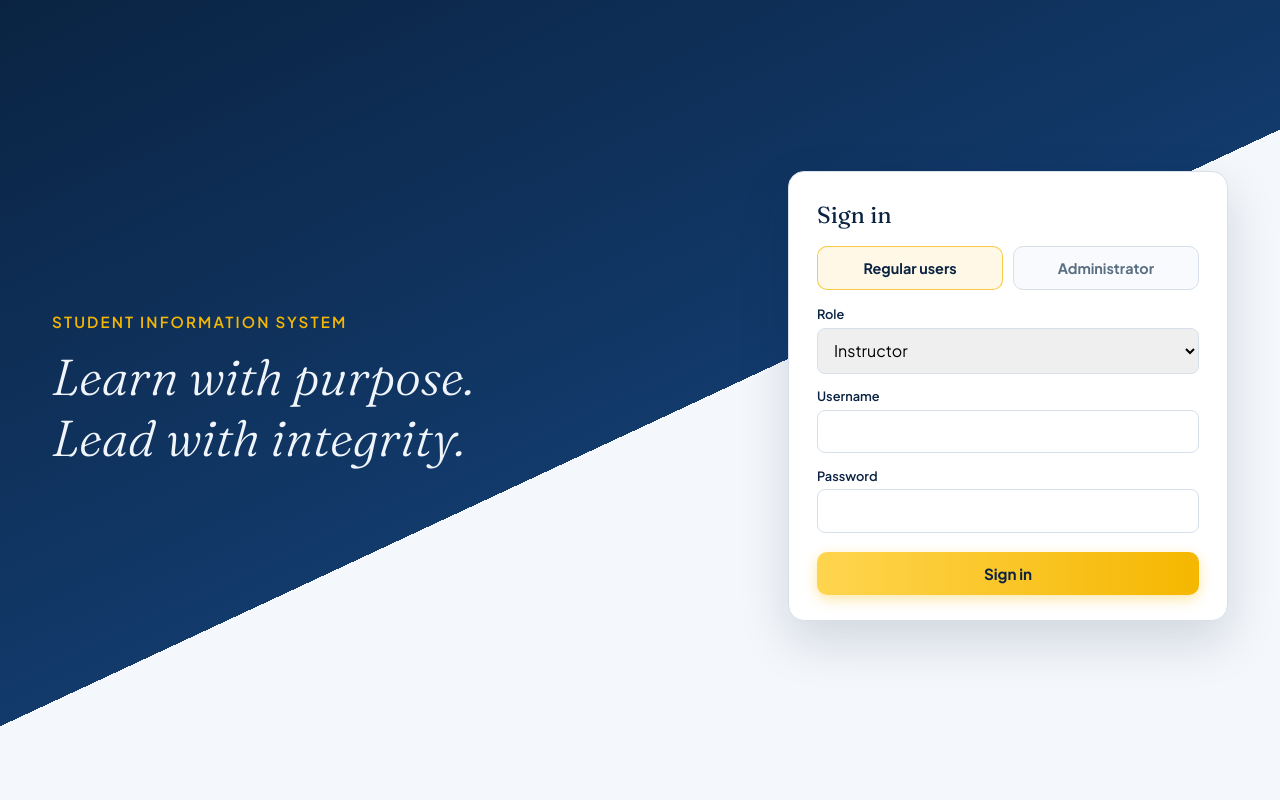
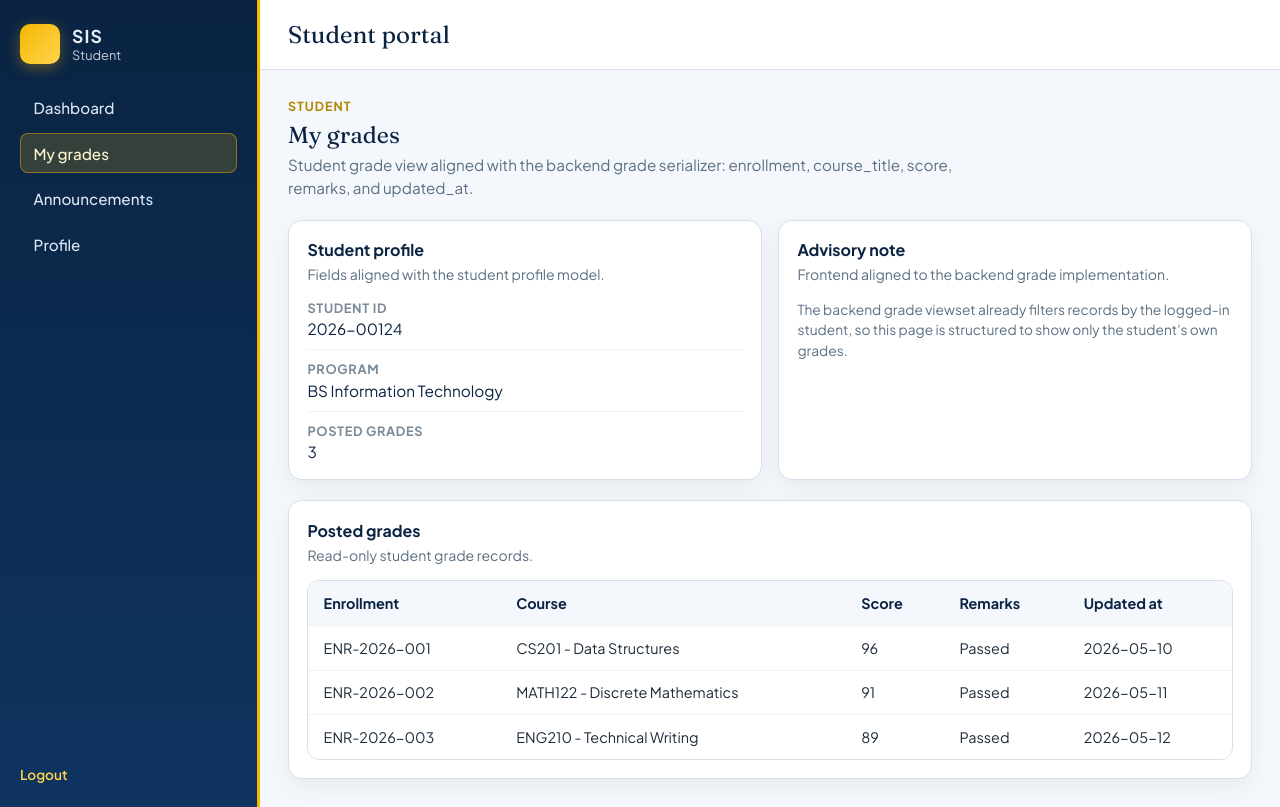
Before and after one commit to Purple-House-ni-JD/SIS-FRONTEND, a React (Vite) app: page /student/grades in a window 1280 px wide. Before the commit this address led to /. Built offline with nearby package versions, Linux system fonts and the light colour scheme.

Commit message:
feat: added student grades

```diff
--- a/src/App.jsx
+++ b/src/App.jsx
@@ -22,7 +22,7 @@ export default function App() {
 
       <Route path="/student" element={<AppShell portal="student" title="Student" nav={portalNav.student} />}>
         <Route index element={<StudentDashboard />} />
-        <Route path="courses" element={<StudentGradesPage />} />
+        <Route path="grades" element={<StudentGradesPage />} />
         <Route path="announcements" element={<StudentAnnouncementsPage />} />
         <Route path="profile" element={<StudentProfilePage />} />
       </Route>
@@ -32,7 +32,7 @@ export default function App() {
         element={<AppShell portal="instructor" title="Instructor" nav={portalNav.instructor} />}
       >
         <Route index element={<StaffDashboard />} />
-        <Route path="courses" element={<StaffGradingPage />} />
+        <Route path="grades" element={<StaffGradingPage />} />
         <Route path="announcements" element={<StaffAnnouncementsPage />} />
         <Route path="profile" element={<StaffProfilePage />} />
       </Route>
@@ -40,7 +40,7 @@ export default function App() {
       <Route path="/admin" element={<AppShell portal="admin" title="Admin" nav={portalNav.admin} />}>
         <Route index element={<AdminDashboard />} />
         <Route path="users" element={<AdminUsersPage />} />
-        <Route path="courses" element={<AdminGradesPage />} />
+        <Route path="grades" element={<AdminGradesPage />} />
         <Route path="announcements" element={<AdminAnnouncementsPage />} />
       </Route>
 
--- a/src/data/portalConfig.js
+++ b/src/data/portalConfig.js
@@ -2,18 +2,18 @@ export const portalNav = {
   admin: [
     { to: '/admin', end: true, label: 'Dashboard' },
     { to: '/admin/users', label: 'User management' },
-    { to: '/admin/courses', label: 'Courses' },
+    { to: '/admin/grades', label: 'Grades' },
     { to: '/admin/announcements', label: 'Announcements' },
   ],
   instructor: [
     { to: '/instructor', end: true, label: 'Dashboard' },
-    { to: '/instructor/courses', label: 'Courses' },
+    { to: '/instructor/grades', label: 'Gradebook' },
     { to: '/instructor/announcements', label: 'Announcements' },
     { to: '/instructor/profile', label: 'Profile' },
   ],
   student: [
     { to: '/student', end: true, label: 'Dashboard' },
-    { to: '/student/courses', label: 'My courses' },
+    { to: '/student/grades', label: 'My grades' },
     { to: '/student/announcements', label: 'Announcements' },
     { to: '/student/profile', label: 'Profile' },
   ],
--- a/src/pages/admin/AdminDashboard.jsx
+++ b/src/pages/admin/AdminDashboard.jsx
@@ -17,10 +17,10 @@ export function AdminDashboard() {
           <h3 className="admin-dash-card__title">User management</h3>
           <p className="admin-dash-card__text">Students, instructors, and admin accounts.</p>
         </Link>
-        <Link to="/admin/courses" className="admin-dash-card">
+        <Link to="/admin/grades" className="admin-dash-card">
           <p className="admin-dash-card__label">Manage</p>
-          <h3 className="admin-dash-card__title">Courses</h3>
-          <p className="admin-dash-card__text">Course code, title, description, and instructor assignment.</p>
+          <h3 className="admin-dash-card__title">Grades</h3>
+          <p className="admin-dash-card__text">Enrollment-based scores and remarks across all courses.</p>
         </Link>
         <Link to="/admin/announcements" className="admin-dash-card">
           <p className="admin-dash-card__label">Manage</p>
--- a/src/pages/admin/AdminGradesPage.jsx
+++ b/src/pages/admin/AdminGradesPage.jsx
@@ -2,27 +2,51 @@ import { useState } from 'react'
 import { EditModal } from '../../components/common/EditModal'
 import './adminPages.css'
 
-const SAMPLE_COURSES = [
-  { id: 1, code: 'CS201', title: 'Data Structures', instructor: 'Marco Santos', created_at: '2026-05-10' },
-  { id: 2, code: 'IT204', title: 'Web Systems', instructor: 'Lea Ramos', created_at: '2026-05-11' },
-  { id: 3, code: 'ENG210', title: 'Technical Writing', instructor: 'Anne Cruz', created_at: '2026-05-12' },
+const SAMPLE_GRADES = [
+  {
+    id: 1,
+    enrollment: 'ENR-2026-001',
+    student_name: 'Alyssa Mendoza',
+    course_title: 'CS201 - Data Structures',
+    score: '96',
+    remarks: 'Passed',
+    updated_at: '2026-05-10',
+  },
+  {
+    id: 2,
+    enrollment: 'ENR-2026-004',
+    student_name: 'Joshua Tan',
+    course_title: 'IT204 - Web Systems',
+    score: '88',
+    remarks: 'Passed',
+    updated_at: '2026-05-11',
+  },
+  {
+    id: 3,
+    enrollment: 'ENR-2026-009',
+    student_name: 'Mika Rivera',
+    course_title: 'ENG210 - Technical Writing',
+    score: '82',
+    remarks: 'Passed',
+    updated_at: '2026-05-12',
+  },
 ]
 
 export function AdminGradesPage() {
-  const [editingCourse, setEditingCourse] = useState(null)
+  const [editingGrade, setEditingGrade] = useState(null)
 
   return (
     <article className="admin-page">
       <header className="admin-page__header">
-        <h2 className="admin-page__title">Courses</h2>
+        <h2 className="admin-page__title">Grades</h2>
         <p className="admin-page__lead">
-          Static admin course view based on the backend course serializer and instructor assignment.
+          Admin grade view aligned with the backend grade serializer for system-wide records.
         </p>
       </header>
 
       <div className="admin-toolbar">
         <button type="button" className="admin-btn admin-btn--primary">
-          Add course
+          Record grade
         </button>
       </div>
 
@@ -30,26 +54,30 @@ export function AdminGradesPage() {
         <table className="admin-table">
           <thead>
             <tr>
-              <th>Code</th>
-              <th>Title</th>
-              <th>Instructor</th>
-              <th>Created at</th>
+              <th>Enrollment</th>
+              <th>Student</th>
+              <th>Course</th>
+              <th>Score</th>
+              <th>Remarks</th>
+              <th>Updated at</th>
               <th>Actions</th>
             </tr>
           </thead>
           <tbody>
-            {SAMPLE_COURSES.map((course) => (
-              <tr key={course.id}>
-                <td>{course.code}</td>
-                <td>{course.title}</td>
-                <td>{course.instructor}</td>
-                <td>{course.created_at}</td>
+            {SAMPLE_GRADES.map((grade) => (
+              <tr key={grade.id}>
+                <td>{grade.enrollment}</td>
+                <td>{grade.student_name}</td>
+                <td>{grade.course_title}</td>
+                <td>{grade.score}</td>
+                <td>{grade.remarks}</td>
+                <td>{grade.updated_at}</td>
                 <td>
                   <div className="admin-table__actions">
                     <button
                       type="button"
                       className="admin-btn admin-btn--ghost admin-btn--sm"
-                      onClick={() => setEditingCourse(course)}
+                      onClick={() => setEditingGrade(grade)}
                     >
                       Edit
                     </button>
@@ -65,24 +93,24 @@ export function AdminGradesPage() {
       </div>
 
       <EditModal
-        isOpen={Boolean(editingCourse)}
-        title={editingCourse ? `Edit ${editingCourse.code}` : 'Edit course'}
-        onClose={() => setEditingCourse(null)}
-        onSubmit={() => setEditingCourse(null)}
+        isOpen={Boolean(editingGrade)}
+        title={editingGrade ? `Edit grade for ${editingGrade.student_name}` : 'Edit grade'}
+        onClose={() => setEditingGrade(null)}
+        onSubmit={() => setEditingGrade(null)}
       >
-        {editingCourse ? (
+        {editingGrade ? (
           <>
             <label className="static-modal__label">
-              Code
-              <input className="static-modal__input" defaultValue={editingCourse.code} />
+              Enrollment
+              <input className="static-modal__input" defaultValue={editingGrade.enrollment} readOnly />
             </label>
             <label className="static-modal__label">
-              Title
-              <input className="static-modal__input" defaultValue={editingCourse.title} />
+              Score
+              <input className="static-modal__input" defaultValue={editingGrade.score} />
             </label>
             <label className="static-modal__label">
-              Instructor
-              <input className="static-modal__input" defaultValue={editingCourse.instructor} />
+              Remarks
+              <input className="static-modal__input" defaultValue={editingGrade.remarks} />
             </label>
           </>
         ) : null}
--- a/src/pages/staff/StaffDashboard.jsx
+++ b/src/pages/staff/StaffDashboard.jsx
@@ -33,8 +33,8 @@ export function StaffDashboard() {
         title="Instructor dashboard"
         description="Simple instructor view based on backend users, instructor profiles, courses, and announcements."
         actions={
-          <Link to="/instructor/courses" className="portal-link">
-            View courses
+          <Link to="/instructor/grades" className="portal-link">
+            Open gradebook
           </Link>
         }
       />
--- a/src/pages/staff/StaffGradingPage.jsx
+++ b/src/pages/staff/StaffGradingPage.jsx
@@ -2,27 +2,33 @@ import { useState } from 'react'
 import { EditModal } from '../../components/common/EditModal'
 import { PortalGrid, PortalKeyValueList, PortalPageHeader, PortalSection, PortalTable } from '../../components/portal/PortalComponents'
 
-const courseRows = [
+const gradeRows = [
   {
     id: 1,
-    code: 'CS201',
-    title: 'Data Structures',
-    description: 'Core programming structures and algorithms.',
-    created_at: '2026-05-10',
+    enrollment: 'ENR-2026-001',
+    student_name: 'Alyssa Mendoza',
+    course_title: 'CS201 - Data Structures',
+    score: '96',
+    remarks: 'Passed',
+    updated_at: '2026-05-10',
   },
   {
     id: 2,
-    code: 'IT204',
-    title: 'Web Systems',
-    description: 'Frontend and backend integration.',
-    created_at: '2026-05-11',
+    enrollment: 'ENR-2026-004',
+    student_name: 'Joshua Tan',
+    course_title: 'CS201 - Data Structures',
+    score: '88',
+    remarks: 'Passed',
+    updated_at: '2026-05-11',
   },
   {
     id: 3,
-    code: 'CS202',
-    title: 'Algorithms',
-    description: 'Design and analysis of algorithms.',
-    created_at: '2026-05-12',
+    enrollment: 'ENR-2026-009',
+    student_name: 'Mika Rivera',
+    course_title: 'IT204 - Web Systems',
+    score: '82',
+    remarks: 'Passed',
+    updated_at: '2026-05-12',
   },
 ]
 
@@ -33,18 +39,19 @@ const profileItems = [
 ]
 
 export function StaffGradingPage() {
-  const [editingCourse, setEditingCourse] = useState(null)
+  const [editingGrade, setEditingGrade] = useState(null)
 
   const columns = [
-    { key: 'code', label: 'Code' },
-    { key: 'title', label: 'Title' },
-    { key: 'description', label: 'Description' },
-    { key: 'created_at', label: 'Created at' },
+    { key: 'student_name', label: 'Student' },
+    { key: 'course_title', label: 'Course' },
+    { key: 'score', label: 'Score' },
+    { key: 'remarks', label: 'Remarks' },
+    { key: 'updated_at', label: 'Updated at' },
     {
       key: 'actions',
       label: 'Actions',
       render: (row) => (
-        <button type="button" className="portal-link portal-link--button" onClick={() => setEditingCourse(row)}>
+        <button type="button" className="portal-link portal-link--button" onClick={() => setEditingGrade(row)}>
           Edit
         </button>
       ),
@@ -55,8 +62,8 @@ export function StaffGradingPage() {
     <article className="portal-page">
       <PortalPageHeader
         eyebrow="Instructor"
-        title="Courses"
-        description="Simple instructor course list based on the backend course serializer."
+        title="Gradebook"
+        description="Instructor grade view aligned with the backend grade serializer and instructor-only grading rules."
       />
 
       <PortalGrid>
@@ -64,36 +71,37 @@ export function StaffGradingPage() {
           <PortalKeyValueList items={profileItems} />
         </PortalSection>
 
-        <PortalSection title="Advisory note" description="Static frontend for now.">
+        <PortalSection title="Advisory note" description="Frontend aligned to instructor grade permissions.">
           <p className="portal-note">
-            Once connected, instructors can read the courses filtered by `request.user` from the backend course viewset.
+            The backend grade logic only allows instructors to see and update grades for students in their own courses, so this page
+            is organized as a gradebook instead of a general course list.
           </p>
         </PortalSection>
       </PortalGrid>
 
-      <PortalSection title="Assigned courses" description="Read-only instructor course view.">
-        <PortalTable columns={columns} rows={courseRows} />
+      <PortalSection title="Managed grades" description="Grade records for instructor-owned courses.">
+        <PortalTable columns={columns} rows={gradeRows} />
       </PortalSection>
 
       <EditModal
-        isOpen={Boolean(editingCourse)}
-        title={editingCourse ? `Edit ${editingCourse.code}` : 'Edit course'}
-        onClose={() => setEditingCourse(null)}
-        onSubmit={() => setEditingCourse(null)}
+        isOpen={Boolean(editingGrade)}
+        title={editingGrade ? `Edit grade for ${editingGrade.student_name}` : 'Edit grade'}
+        onClose={() => setEditingGrade(null)}
+        onSubmit={() => setEditingGrade(null)}
       >
-        {editingCourse ? (
+        {editingGrade ? (
           <>
             <label className="static-modal__label">
-              Code
-              <input className="static-modal__input" defaultValue={editingCourse.code} />
+              Enrollment
+              <input className="static-modal__input" defaultValue={editingGrade.enrollment} readOnly />
             </label>
             <label className="static-modal__label">
-              Title
-              <input className="static-modal__input" defaultValue={editingCourse.title} />
+              Score
+              <input className="static-modal__input" defaultValue={editingGrade.score} />
             </label>
             <label className="static-modal__label">
-              Description
-              <textarea className="static-modal__textarea" defaultValue={editingCourse.description} />
+              Remarks
+              <textarea className="static-modal__textarea" defaultValue={editingGrade.remarks} />
             </label>
           </>
         ) : null}
--- a/src/pages/student/StudentDashboard.jsx
+++ b/src/pages/student/StudentDashboard.jsx
@@ -33,8 +33,8 @@ export function StudentDashboard() {
         title="Student dashboard"
         description="Simple student view based on backend records for enrollments, grades, profile data, and announcements."
         actions={
-          <Link to="/student/courses" className="portal-link">
-            View my courses
+          <Link to="/student/grades" className="portal-link">
+            View my grades
           </Link>
         }
       />
--- a/src/pages/student/StudentGradesPage.jsx
+++ b/src/pages/student/StudentGradesPage.jsx
@@ -3,38 +3,42 @@ import { PortalGrid, PortalKeyValueList, PortalPageHeader, PortalSection, Portal
 const courseRows = [
   {
     id: 1,
-    code: 'CS201',
-    title: 'Data Structures',
-    description: 'Core programming structures and algorithms.',
-    instructor: 'Marco Santos',
+    enrollment: 'ENR-2026-001',
+    course_title: 'CS201 - Data Structures',
+    score: '96',
+    remarks: 'Passed',
+    updated_at: '2026-05-10',
   },
   {
     id: 2,
-    code: 'MATH122',
-    title: 'Discrete Mathematics',
-    description: 'Logic, sets, relations, and proofs.',
-    instructor: 'Lea Ramos',
+    enrollment: 'ENR-2026-002',
+    course_title: 'MATH122 - Discrete Mathematics',
+    score: '91',
+    remarks: 'Passed',
+    updated_at: '2026-05-11',
   },
   {
     id: 3,
-    code: 'ENG210',
-    title: 'Technical Writing',
-    description: 'Clear documentation and formal writing.',
-    instructor: 'Anne Cruz',
+    enrollment: 'ENR-2026-003',
+    course_title: 'ENG210 - Technical Writing',
+    score: '89',
+    remarks: 'Passed',
+    updated_at: '2026-05-12',
   },
 ]
 
 const summaryItems = [
   { label: 'Student ID', value: '2026-00124' },
   { label: 'Program', value: 'BS Information Technology' },
-  { label: 'Year level', value: '2' },
+  { label: 'Posted grades', value: '3' },
 ]
 
 const columns = [
-  { key: 'code', label: 'Code' },
-  { key: 'title', label: 'Title' },
-  { key: 'description', label: 'Description' },
-  { key: 'instructor', label: 'Instructor' },
+  { key: 'enrollment', label: 'Enrollment' },
+  { key: 'course_title', label: 'Course' },
+  { key: 'score', label: 'Score' },
+  { key: 'remarks', label: 'Remarks' },
+  { key: 'updated_at', label: 'Updated at' },
 ]
 
 export function StudentGradesPage() {
@@ -42,8 +46,8 @@ export function StudentGradesPage() {
     <article className="portal-page">
       <PortalPageHeader
         eyebrow="Student"
-        title="My courses"
-        description="Simple course list based on the backend course serializer fields: code, title, description, and instructor."
+        title="My grades"
+        description="Student grade view aligned with the backend grade serializer: enrollment, course_title, score, remarks, and updated_at."
       />
 
       <PortalGrid>
@@ -51,14 +55,15 @@ export function StudentGradesPage() {
           <PortalKeyValueList items={summaryItems} />
         </PortalSection>
 
-        <PortalSection title="Advisory note" description="Static frontend for now.">
+        <PortalSection title="Advisory note" description="Frontend aligned to the backend grade implementation.">
           <p className="portal-note">
-            When the API is connected, this page can read directly from the course list returned for the logged-in student.
+            The backend grade viewset already filters records by the logged-in student, so this page is structured to show only the
+            student&apos;s own grades.
           </p>
         </PortalSection>
       </PortalGrid>
 
-      <PortalSection title="Enrolled courses" description="Read-only student course view.">
+      <PortalSection title="Posted grades" description="Read-only student grade records.">
         <PortalTable columns={columns} rows={courseRows} />
       </PortalSection>
     </article>
```
